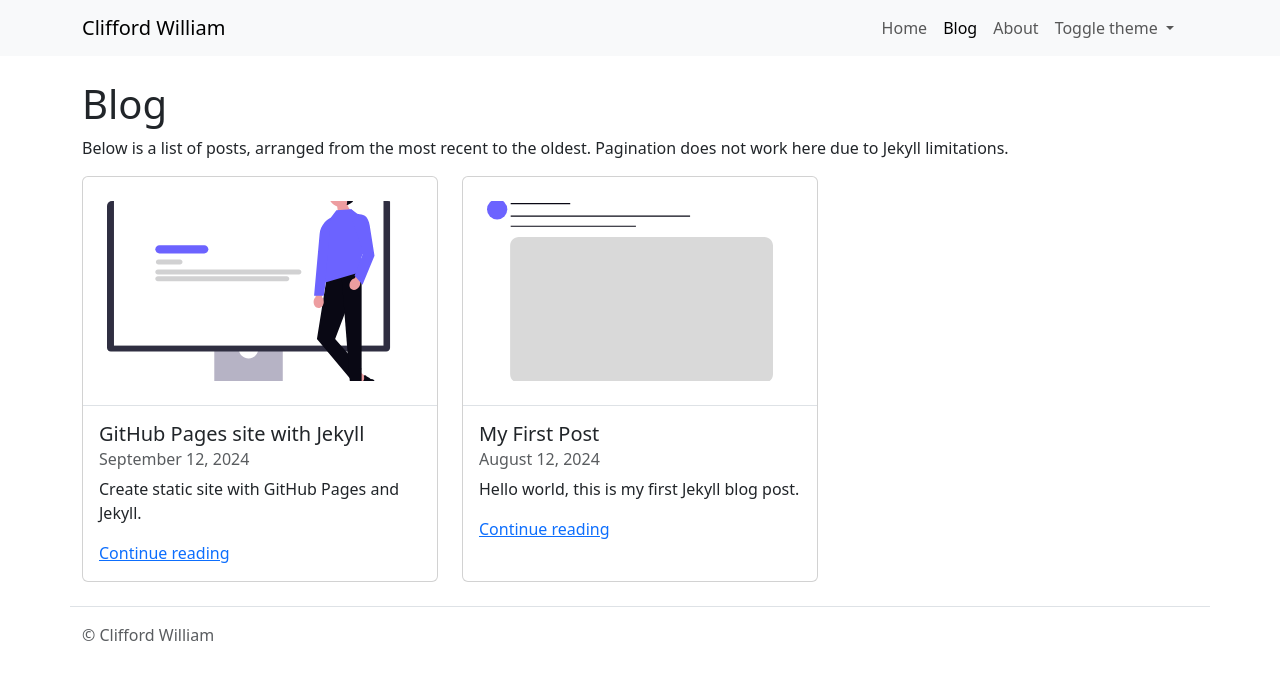
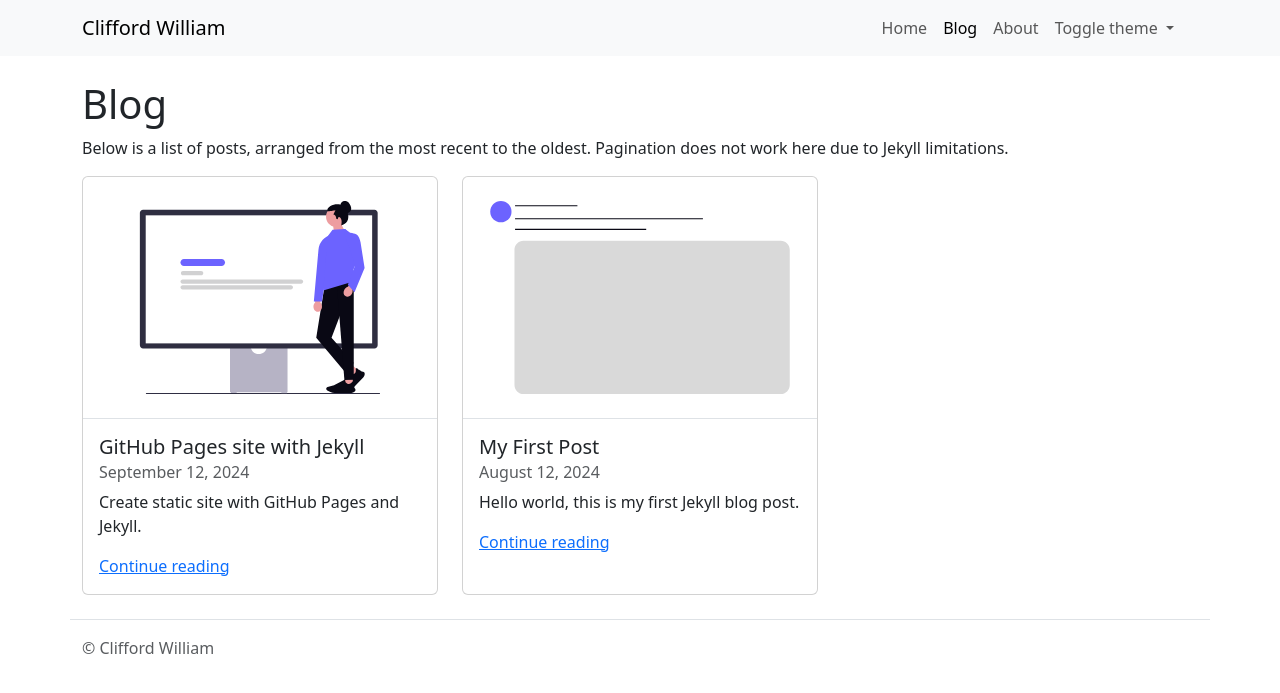
Before and after one commit to cliffordwilliam/my_archive, a Jekyll site: the page built from blog.md, in a window 1280 px wide. Shown: the top 693 px of the page. Built offline with Jekyll 4.4.1, drawn with Linux system fonts in a browser that asks for light colours.

Commit message:
image aspect ratio

```diff
--- a/blog.md
+++ b/blog.md
@@ -9,7 +9,7 @@ Below is a list of posts, arranged from the most recent to the oldest. Paginatio
     <div class="col">
       <div class="card h-100">
         <div class="p-4">
-          <img class="card-img-top" src="{{ site.baseurl }}/assets/svgs/{{ post.thumbnail }}" alt="{{ post.thumbnail }}" style="width: 286px; height: 180px; object-fit: cover;">
+          <img class="card-img-top" src="{{ site.baseurl }}/assets/svgs/{{ post.thumbnail }}" alt="{{ post.thumbnail }}" style="aspect-ratio: 143 / 90;">
         </div>
         <div class="card-body border-top">
           <h2 class="h5 card-title">{{ post.title }}</h2>
```
